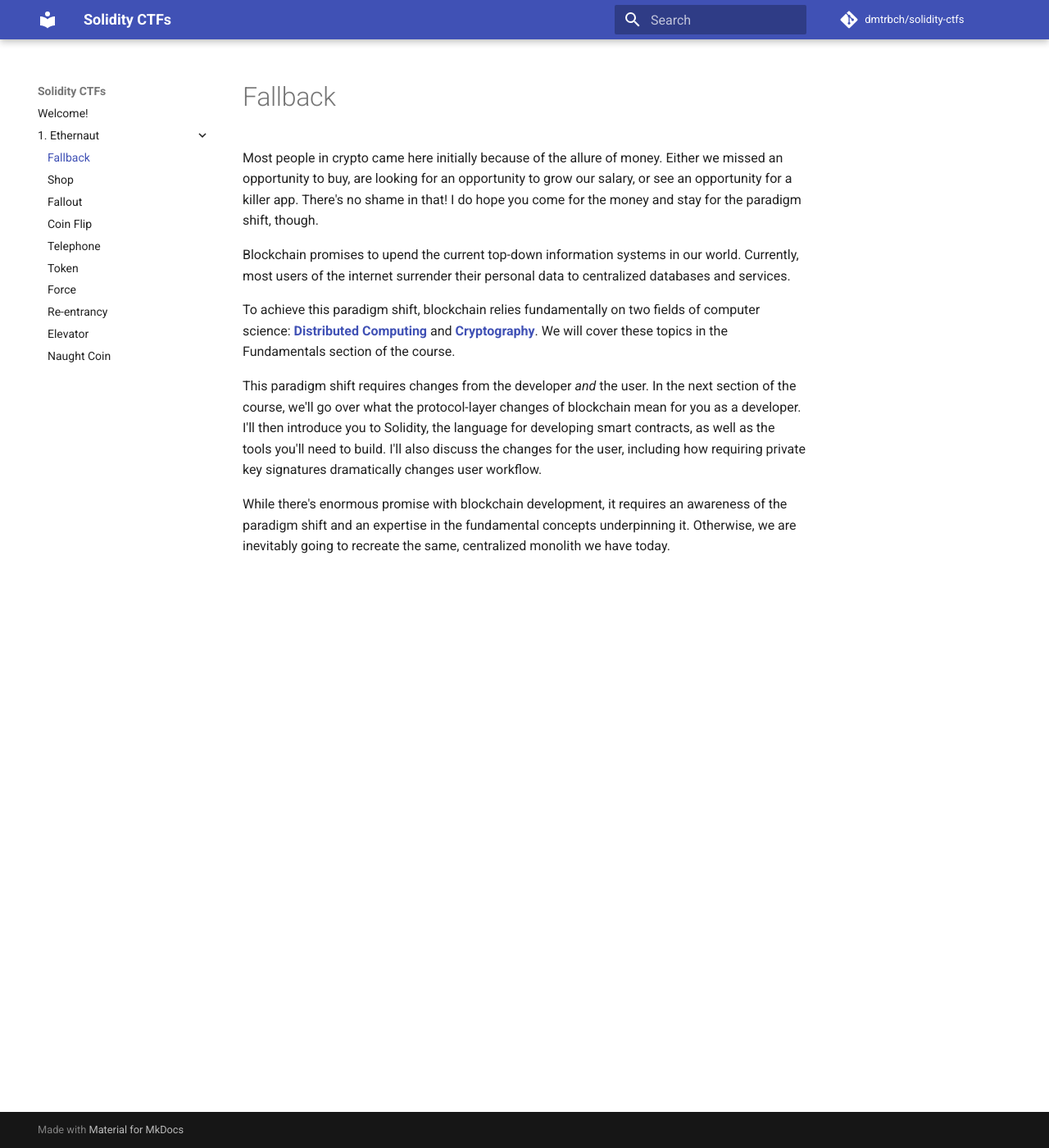
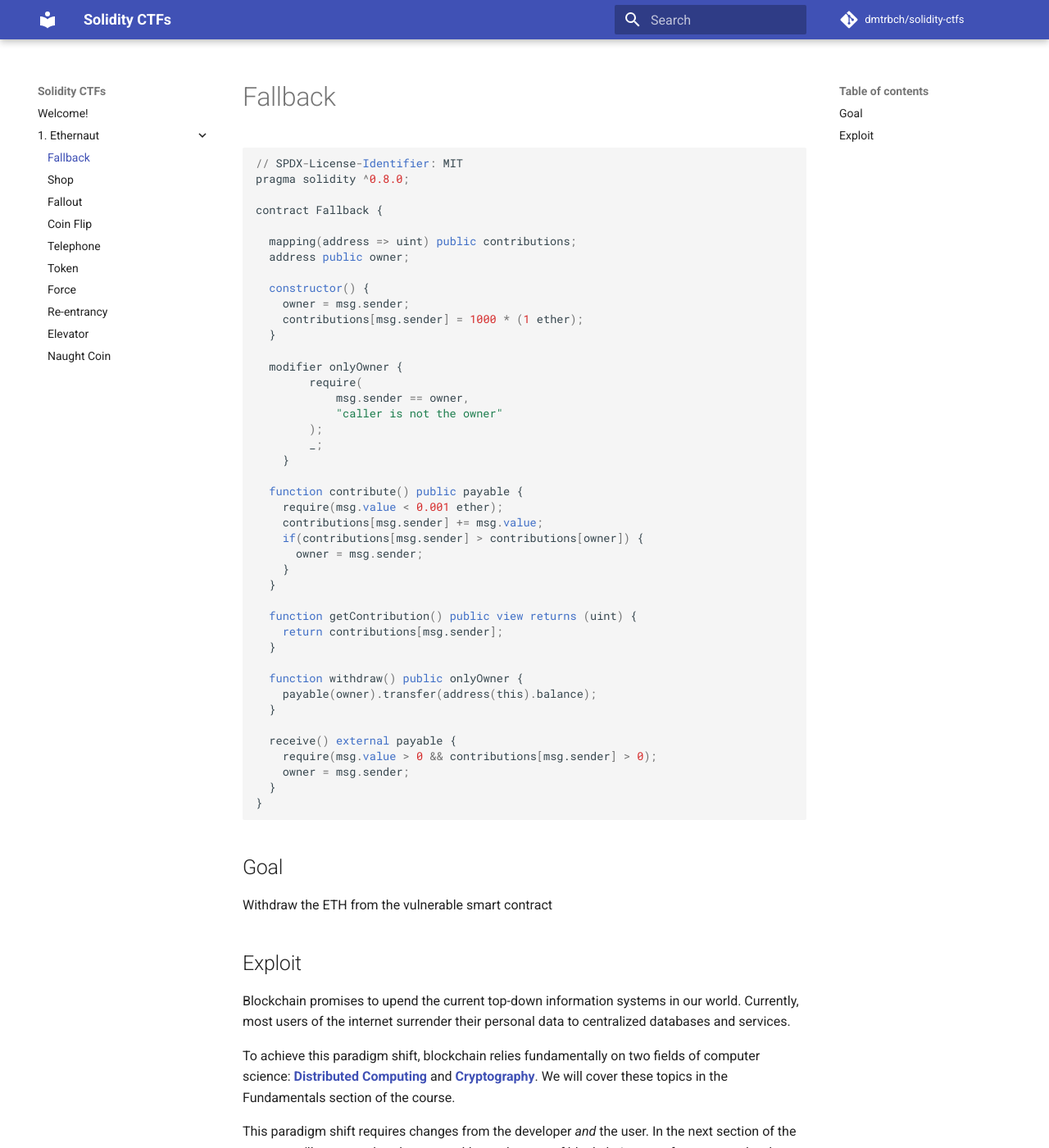
Before and after one commit to dmtrbch/solidity-ctfs, an MkDocs documentation site: the page built from docs/1. Ethernaut/1. Fallback.md, in a window 1280 px wide and 1400 px high. Shown: the whole window at 82% size. Built offline with MkDocs 1.6.1 and Material for MkDocs 9.7.7, drawn with Linux system fonts in a browser that asks for light colours; comment, search, counter and statistics services are not loaded.

Commit message:
missed save

````diff
--- a/docs/1. Ethernaut/1. Fallback.md
+++ b/docs/1. Ethernaut/1. Fallback.md
@@ -1,7 +1,55 @@
 # Fallback
 
-Most people in crypto came here initially because of the allure of money. Either we missed an opportunity to buy, are looking for an opportunity to grow our salary, or see an opportunity for a killer app. There's no shame in that! I do hope you come for the money and stay for the paradigm shift, though.
+```
+// SPDX-License-Identifier: MIT
+pragma solidity ^0.8.0;
 
+contract Fallback {
+
+  mapping(address => uint) public contributions;
+  address public owner;
+
+  constructor() {
+    owner = msg.sender;
+    contributions[msg.sender] = 1000 * (1 ether);
+  }
+
+  modifier onlyOwner {
+        require(
+            msg.sender == owner,
+            "caller is not the owner"
+        );
+        _;
+    }
+
+  function contribute() public payable {
+    require(msg.value < 0.001 ether);
+    contributions[msg.sender] += msg.value;
+    if(contributions[msg.sender] > contributions[owner]) {
+      owner = msg.sender;
+    }
+  }
+
+  function getContribution() public view returns (uint) {
+    return contributions[msg.sender];
+  }
+
+  function withdraw() public onlyOwner {
+    payable(owner).transfer(address(this).balance);
+  }
+
+  receive() external payable {
+    require(msg.value > 0 && contributions[msg.sender] > 0);
+    owner = msg.sender;
+  }
+}
+```
+
+## Goal
+
+Withdraw the ETH from the vulnerable smart contract
+
+## Exploit
 
 Blockchain promises to upend the current top-down information systems in our world. Currently, most users of the internet surrender their personal data to centralized databases and services.
 
````
